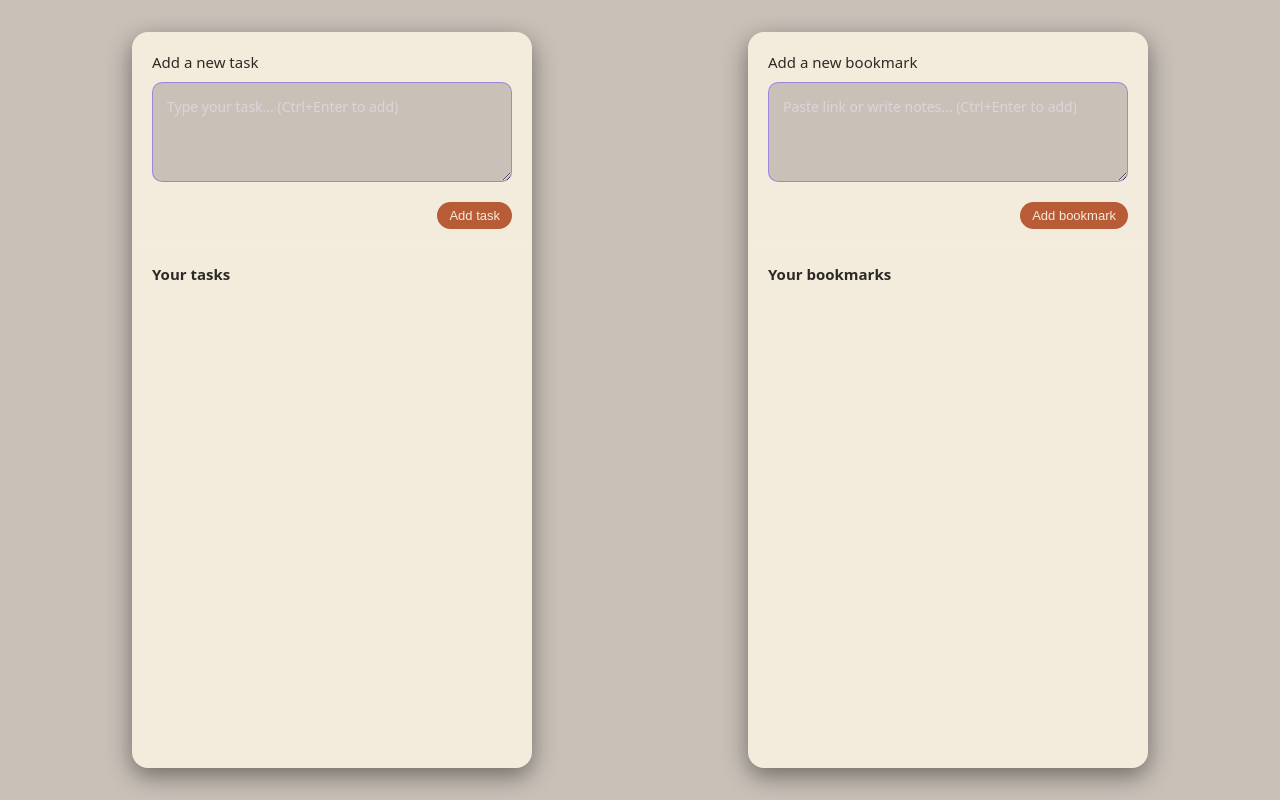
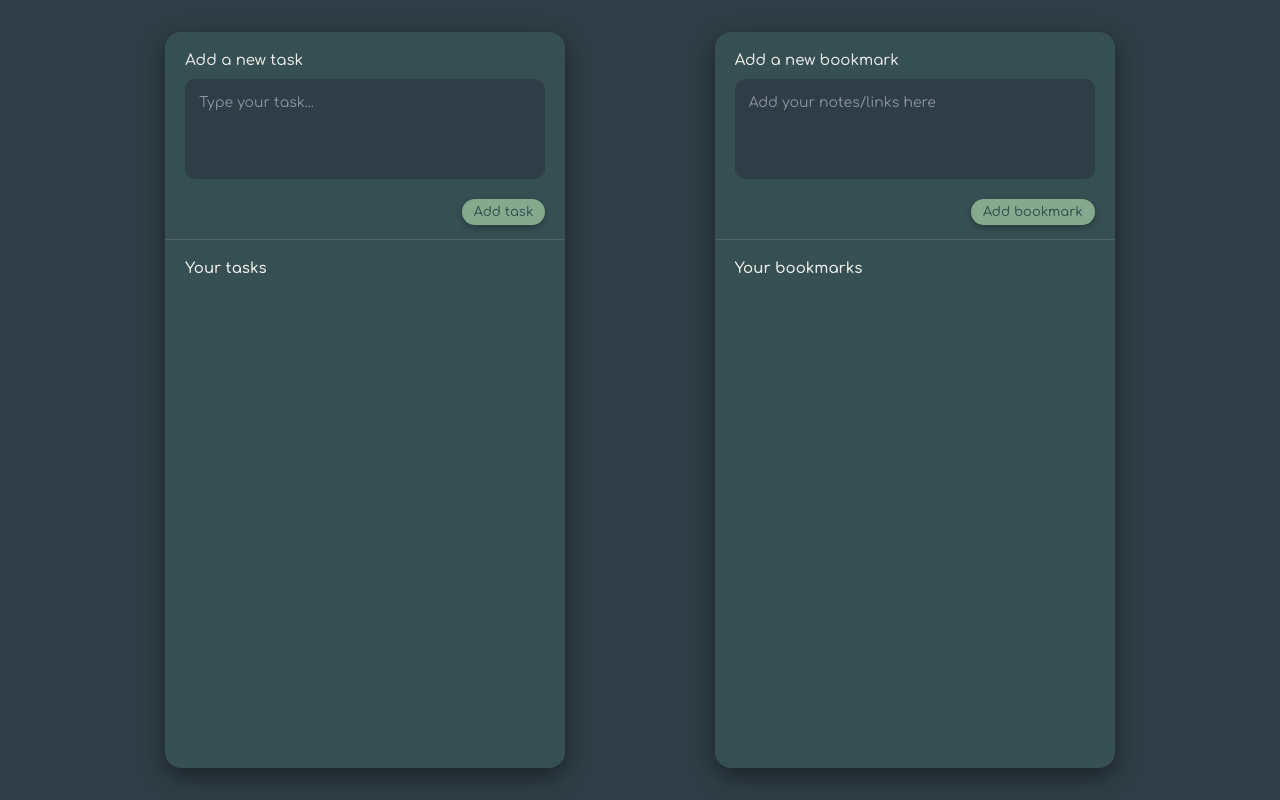
Before and after one commit to Atharv1507/Knowledge-Auditor, a React (Vite) app: page / in a window 1280 px wide. Built offline with nearby package versions, Linux system fonts and the light colour scheme.

Commit message:
UI changes

```diff
--- a/index.html
+++ b/index.html
@@ -5,6 +5,10 @@
     <link rel="icon" type="image/svg+xml" href="/vite.svg" />
     <meta name="viewport" content="width=device-width, initial-scale=1.0" />
     <title>extension</title>
+    <link rel="preconnect" href="https://fonts.googleapis.com">
+    <link rel="preconnect" href="https://fonts.gstatic.com" crossorigin>
+    <link href="https://fonts.googleapis.com/css2?family=Comfortaa:wght@300..700&family=Inter:ital,opsz,wght@0,14..32,100..900;1,14..32,100..900&family=Space+Mono:ital,wght@0,400;0,700;1,400;1,700&family=Special+Elite&display=swap" rel="stylesheet">
+    <script src="https://kit.fontawesome.com/68981cc35f.js" crossorigin="anonymous"></script>
   </head>
   <body>
     <div id="root"></div>
--- a/src/App.css
+++ b/src/App.css
@@ -8,6 +8,10 @@
   --shadow-strong: 0 8px 24px rgba(0, 0, 0, 0.45);
   --textarea-border-soft: rgba(139, 92, 246, 0.6);
   --placeholder: rgba(237, 233, 254, 0.5);
+
+  --btn-radius: 999px;
+  --btn-padding-y: 6px;
+  --btn-padding-x: 14px;
 }
 
 html,
@@ -17,17 +21,52 @@ body,
   margin: 0;
   background-color: var(--bg);
   color: var(--text);
-  font-family: system-ui, -apple-system, BlinkMacSystemFont, "Segoe UI", sans-serif;
+  font-family: "Comfortaa", sans-serif;
+  font-optical-sizing: auto;
+  font-weight: 300;
+  font-style: normal;
 }
 
 .app-root {
   height: 100%;
-  width:100%;
+  width: 100%;
   display: flex;
   flex-direction: row;
   gap: 16px;
-  justify-content:space-around;
+  justify-content: space-evenly;
   padding: 16px;
   box-sizing: border-box;
   background-color: var(--bg);
 }
+
+/* Shared primary button for both panels */
+.primary-button {
+  appearance: none;
+  border: none;
+  border-radius: var(--btn-radius);
+  padding: var(--btn-padding-y) var(--btn-padding-x);
+  background-color: var(--primary);
+  color: var(--card);
+  font-family: inherit;
+  font-size: 0.8rem;
+  font-weight: 500;
+  cursor: pointer;
+  align-self: flex-end;
+  margin-top: 10px;
+  box-shadow: 0 3px 6px rgba(0, 0, 0, 0.25);
+  transform: translateY(0);
+  transition:
+    background-color 120ms ease-out,
+    transform 80ms ease-out,
+    box-shadow 120ms ease-out;
+}
+
+.primary-button:hover {
+  background-color: #a54f2f; /* slightly darker primary */
+  box-shadow: 0 4px 10px rgba(0, 0, 0, 0.3);
+}
+
+.primary-button:active {
+  transform: translateY(1px);
+  box-shadow: 0 2px 4px rgba(0, 0, 0, 0.25);
+}
--- a/src/Bookmark.css
+++ b/src/Bookmark.css
@@ -1,3 +1,15 @@
+:root {
+--bg: #2F3E46;
+--card: #354F52;
+--text: #EDEDE9;
+--primary: #84A98C;
+--accent: #CAD2C5;
+  --border-subtle: rgba(237, 233, 254, 0.12);
+  --shadow-strong: 0 8px 24px rgba(0, 0, 0, 0.45);
+  --textarea-border-soft: rgba(139, 92, 246, 0.6);
+  --placeholder: rgba(237, 233, 254, 0.5);
+}
+
 .bookmark-container {
   flex: 1;
   max-width: 400px;
@@ -30,7 +42,7 @@
 .add-bookmark textarea {
   min-height: 100px;
   padding: 14px;
-  border: 1px solid var(--textarea-border-soft);
+  border: none;
   border-radius: 10px;
   font-size: 14px;
   font-family: inherit;
@@ -40,8 +52,11 @@
   transition: border-color 0.2s ease, box-shadow 0.2s ease, background-color 0.2s ease;
   background-color: var(--bg);
   color: var(--text);
+  resize: none;
 }
-
+textarea::-webkit-scrollbar {
+  width: 0px;
+}
 .add-bookmark textarea::placeholder {
   color: var(--placeholder);
 }
--- a/src/Bookmark.jsx
+++ b/src/Bookmark.jsx
@@ -2,28 +2,34 @@ import { useState } from 'react'
 import './Bookmark.css'
 
 function Bookmark() {
-  const [bookmarkInput, setBookmarkInput] = useState('')
-  const [bookmarks, setBookmarks] = useState([])
+  // text in the textarea
+  const [text, setText] = useState('')
+  // list of all bookmarks
+  const [list, setList] = useState([])
 
-  function handleBookmarkChange(e) {
-    setBookmarkInput(e.target.value)
+  function handleChange(event) {
+    setText(event.target.value)
   }
 
-  function handleBookmarkAdd() {
-    const trimmed = bookmarkInput.trim()
-    if (!trimmed) return
+  function addBookmark() {
+    const trimmed = text.trim()
+    if (trimmed === '') {
+      return
+    }
 
-    setBookmarks(prev => [
-      ...prev,
-      { id: Date.now(), text: trimmed }
-    ])
-    setBookmarkInput('')
+    const newBookmark = {
+      id: Date.now(),
+      text: trimmed
+    }
+
+    setList([...list, newBookmark])
+    setText('')
   }
 
-  function handleBookmarkKeyDown(e) {
-    if (e.key === 'Enter' && (e.metaKey || e.ctrlKey)) {
-      e.preventDefault()
-      handleBookmarkAdd()
+  function handleKeyDown(event) {
+    if (event.key === 'Enter') {
+      event.preventDefault()
+      addBookmark()
     }
   }
 
@@ -31,13 +37,19 @@ function Bookmark() {
     <div className="bookmark-container">
       <div className="add-bookmark">
         <div className="add-bookmark-title">Add a new bookmark</div>
+
         <textarea
-          placeholder="Paste link or write notes... (Ctrl+Enter to add)"
-          value={bookmarkInput}
-          onChange={handleBookmarkChange}
-          onKeyDown={handleBookmarkKeyDown}
+          placeholder="Add your notes/links here"
+          value={text}
+          onChange={handleChange}
+          onKeyDown={handleKeyDown}
         />
-        <button type="button" className="primary-button" onClick={handleBookmarkAdd}>
+
+        <button
+          type="button"
+          className="primary-button"
+          onClick={addBookmark}
+        >
           Add bookmark
         </button>
       </div>
@@ -45,9 +57,9 @@ function Bookmark() {
       <div className="existing-bookmark">
         <h3>Your bookmarks</h3>
         <ul className="existing-bookmark-list">
-          {bookmarks.map(b => (
-            <li key={b.id} className="existing-bookmark-item">
-              {b.text}
+          {list.map((item) => (
+            <li key={item.id} className="existing-bookmark-item">
+              {item.text}
             </li>
           ))}
         </ul>
--- a/src/Task.css
+++ b/src/Task.css
@@ -1,10 +1,9 @@
 :root {
-  --bg: #C9C1B8;
---card: #F3ECDC;
---text: #2D2A26;
---primary: #B85C38;
---accent: #7A8450;
-
+--bg: #2F3E46;
+--card: #354F52;
+--text: #EDEDE9;
+--primary: #84A98C;
+--accent: #CAD2C5;
   --border-subtle: rgba(237, 233, 254, 0.12);
   --shadow-strong: 0 8px 24px rgba(0, 0, 0, 0.45);
   --textarea-border-soft: rgba(139, 92, 246, 0.6);
@@ -45,18 +44,20 @@
   flex: 1;
   min-height: 100px;
   padding: 14px;
-  border: 1px solid var(--textarea-border-soft);
+  border: none;
   border-radius: 10px;
   font-size: 14px;
   font-family: inherit;
-  resize: vertical;
+  resize: none;
   box-sizing: border-box;
   line-height: 1.45;
   transition: border-color 0.2s ease, box-shadow 0.2s ease, background-color 0.2s ease;
   background-color: var(--bg);
   color: var(--text);
 }
-
+textarea::-webkit-scrollbar {
+  width: 0px;
+}
 .add-task textarea::placeholder {
   color: var(--placeholder);
 }
@@ -122,3 +123,57 @@
 .primary-button:active {
   transform: translateY(0);
 }
+.optional-link-input {
+  margin-top: 8px;
+  min-height: 60px;
+  font-size: 13px;
+}
+
+/* Make item clearly clickable */
+.existing-tasks-item {
+  cursor: pointer;
+  display: flex;
+  flex-direction: column;
+}
+
+/* Main line: task text + 'link' badge */
+.task-main-line {
+  display: flex;
+  justify-content: space-between;
+  align-items: center;
+  gap: 8px;
+}
+
+.task-text {
+  flex: 1;
+}
+
+.task-has-link {
+  font-size: 11px;
+  text-transform: uppercase;
+  letter-spacing: 0.06em;
+  padding: 2px 6px;
+  border-radius: 999px;
+  background-color: var(--primary);
+  color: var(--card);
+}
+
+/* Expanded state styling (optional) */
+.existing-tasks-item.expanded {
+  background: linear-gradient(
+    135deg,
+    color-mix(in srgb, var(--primary) 60%, transparent),
+    color-mix(in srgb, var(--accent) 60%, transparent)
+  );
+}
+
+.task-link-wrapper {
+  margin-top: 6px;
+  font-size: 12px;
+  word-break: break-all;
+}
+
+.task-link-wrapper a {
+  color: var(--primary);
+  text-decoration: underline;
+}
--- a/src/Task.jsx
+++ b/src/Task.jsx
@@ -17,11 +17,12 @@ function Task() {
       ...prev,
       { id: Date.now(), text: trimmed }
     ])
+
     setTaskInput('')
   }
 
   function handleTaskKeyDown(e) {
-    if (e.key === 'Enter' && (e.metaKey || e.ctrlKey)) {
+    if (e.key === 'Enter') {
       e.preventDefault()
       handleTaskAdd()
     }
@@ -31,13 +32,19 @@ function Task() {
     <div className="task-container">
       <div className="add-task">
         <div className="add-task-title">Add a new task</div>
+
         <textarea
-          placeholder="Type your task... (Ctrl+Enter to add)"
+          placeholder="Type your task..."
           value={taskInput}
           onChange={handleTaskChange}
           onKeyDown={handleTaskKeyDown}
         />
-        <button type="button" className="primary-button" onClick={handleTaskAdd}>
+
+        <button
+          type="button"
+          className="primary-button"
+          onClick={handleTaskAdd}
+        >
           Add task
         </button>
       </div>
```
